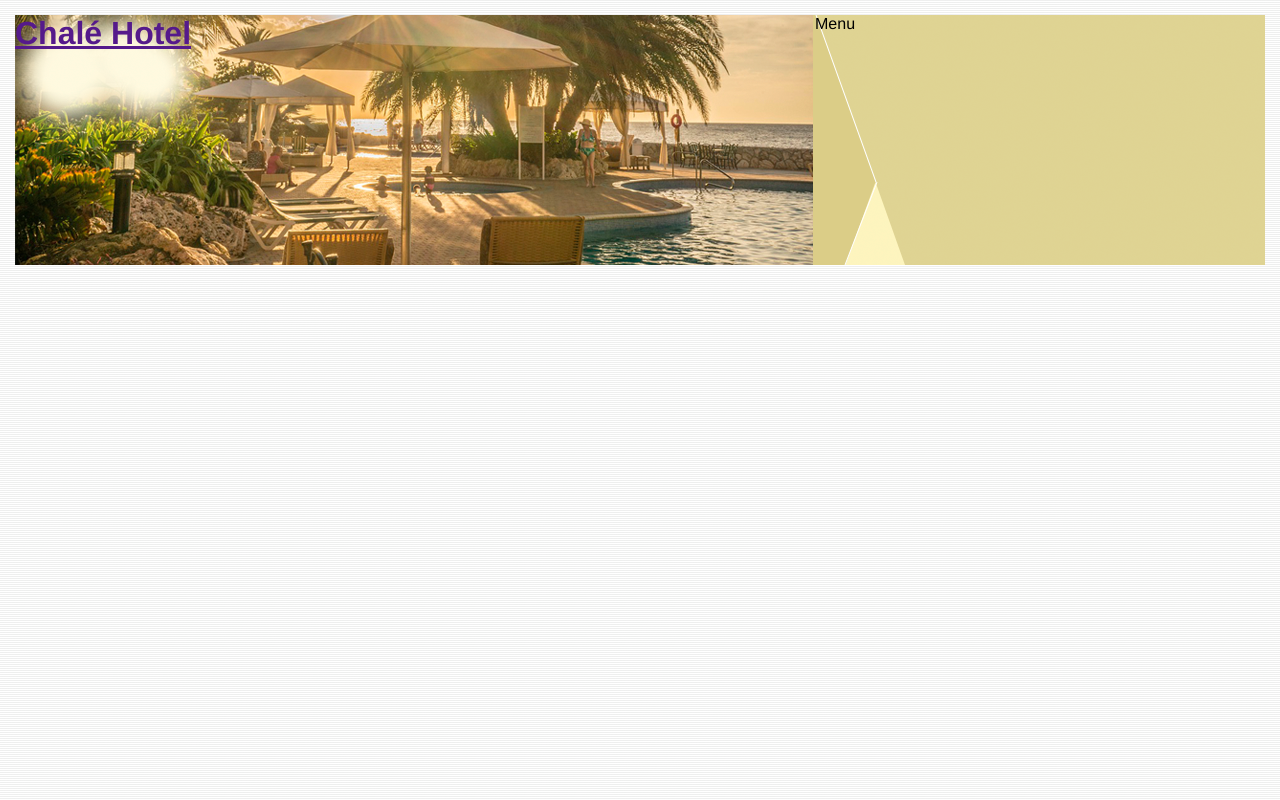
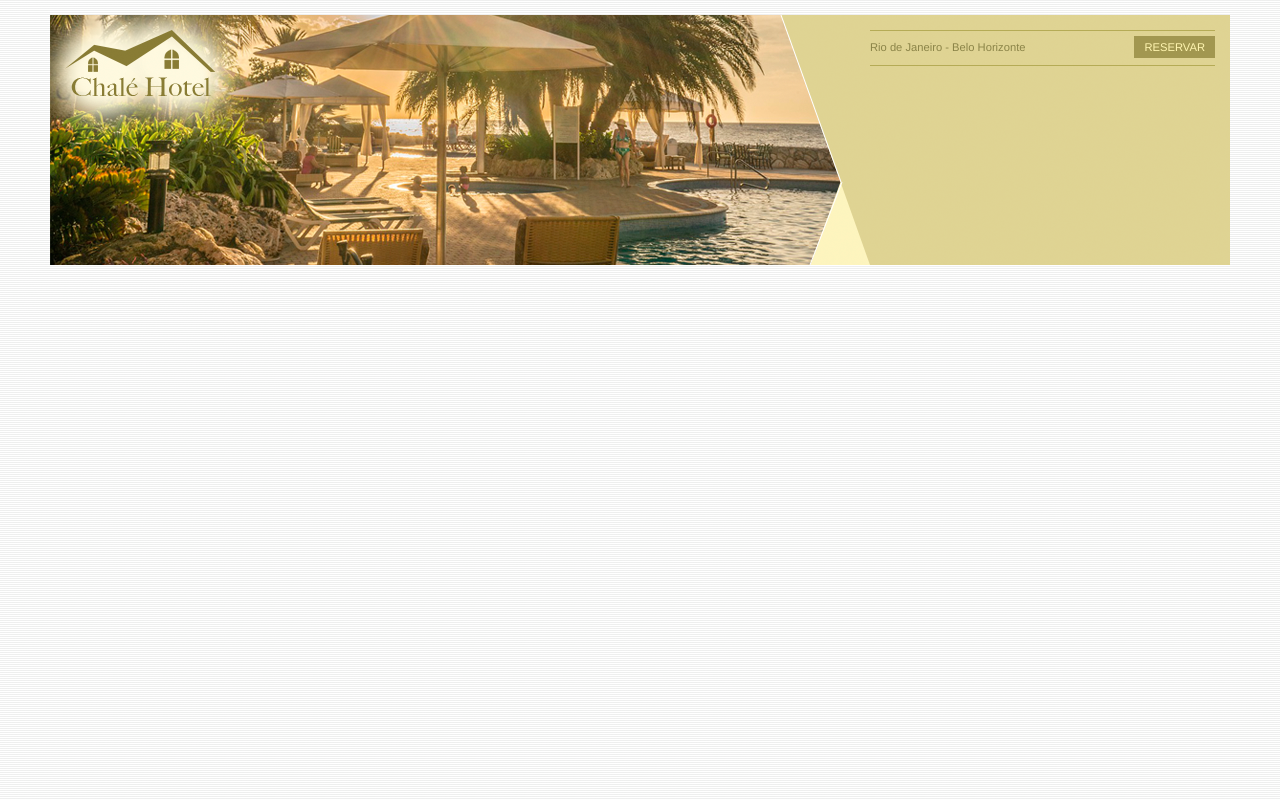
Before and after one commit to leonardodebritto/project-chalet, a plain HTML site: page index.html in a window 1280 px wide. Drawn offline with Linux system fonts and the light colour scheme.

Commit message:
Adding the logo

```diff
--- a/index.html
+++ b/index.html
@@ -7,21 +7,29 @@
 </head>
 <body>
 
+    <!--Beginning of main container section -->
     <div id="container">
         <div id="top">
 
             <div id="logo-area">
-                <h1>
+                <h1 class="logo">
                     <a href="">Chalé Hotel</a>
                 </h1>
             </div>
 
             <div id="menu-area">
-                Menu
+                <div id="menu-content">
+                    <div id="menu-place">
+                        <span class="place">Rio de Janeiro - Belo Horizonte</span>
+                        <a class="reservation" href="">Reservar</a>
+                        <div style="clear: both;"></div>
+                    </div>
+                </div>
             </div>
 
         </div>
     </div>
+    <!--End of main container section -->
 
 </body>
 </html>
--- a/style.css
+++ b/style.css
@@ -10,11 +10,12 @@ body {
     background: #fff url(image/bg.png);
     margin: 15px;
 }
-
 #container {
     background: #ede9cc;
+    margin: 0 auto;
+    min-width: 740px;
+    max-width: 1180px;
 }
-
 /*header formating*/
 
 #top {
@@ -23,7 +24,6 @@ body {
     height: 15.4em;
     min-height: 250px;
 }
-
 #logo-area {
     position: absolute;
     background: url(image/topo-imagem-principal.png) no-repeat;
@@ -32,7 +32,16 @@ body {
     top: 0;
     left: 0;
 }
-
+.logo a {
+    position: absolute;
+    top: 15px;
+    left: 15px;
+    z-index: 1;
+    background: url(image/logo.png) no-repeat;
+    width: 151px;
+    height: 66px;
+    text-indent: -3000px;
+}
 #menu-area {
     position: absolute;
     top: 0;
@@ -41,3 +50,35 @@ body {
     width: 450px;
     height: 250px;
 }
+
+#menu-content {
+    margin-left: 90px;
+    margin-right: 15px;
+    padding-top: 15px;
+}
+
+#menu-place {
+    border-bottom: 1px solid #b5ab56;
+    border-top: 1px solid #b5ab56;
+    padding-top: 5px;
+    padding-bottom: 5px;
+    font-size: 0.7em;
+    color: #8b8448;
+}
+
+#menu-place .place {
+    float: left;
+    line-height: 2.1em;
+}
+
+a {
+    text-decoration: none;
+}
+
+a.reservation {
+    text-transform: uppercase;
+    background: #a29750;
+    color: #fff5b0;
+    padding: 5px 10px;
+    float: right;
+}
```
